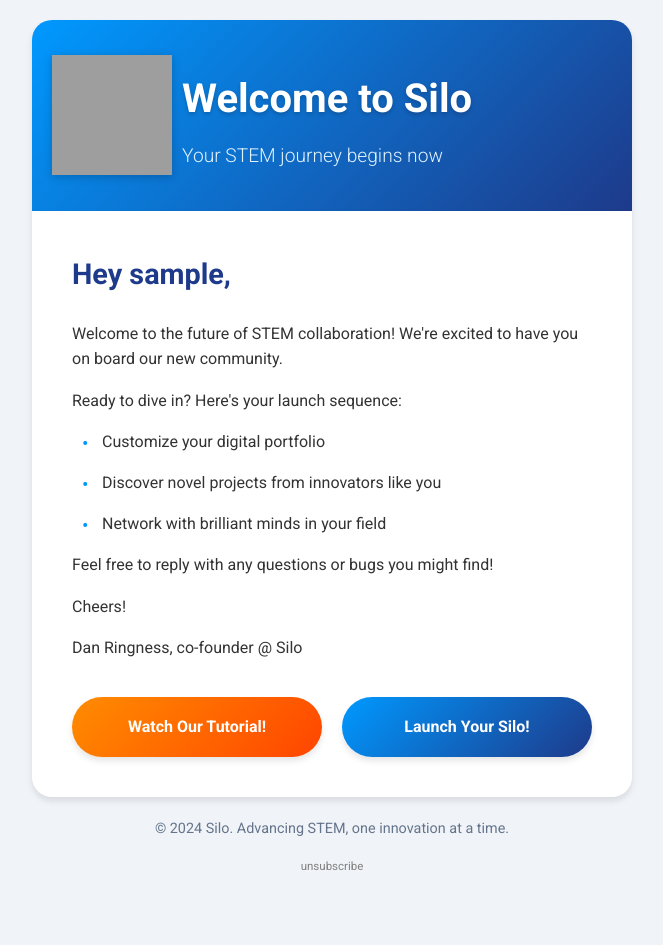
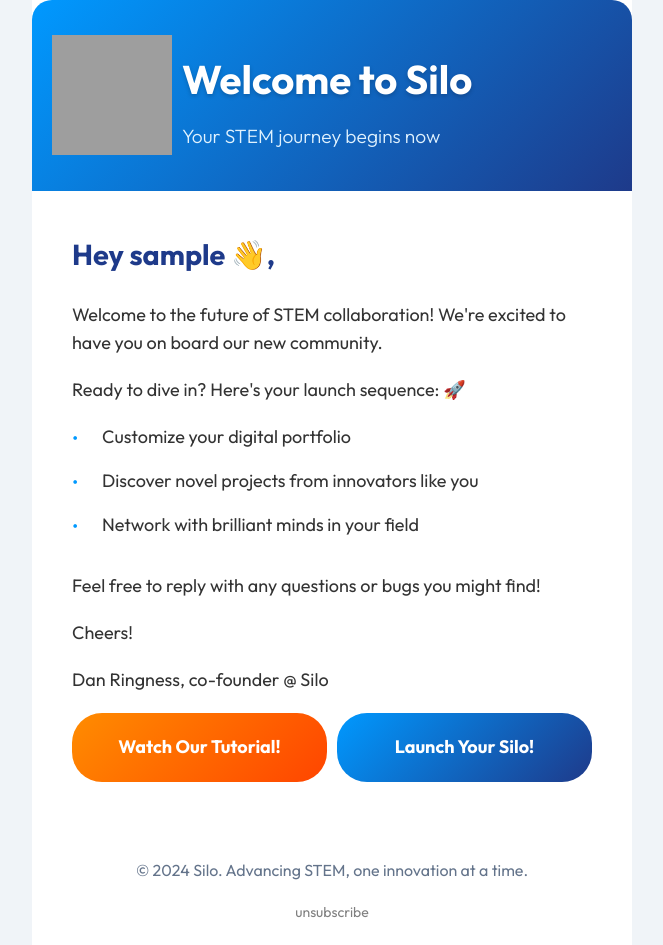
Before and after one commit to Bykho/SiloBackendLaunch1, a Flask app: template src/templates/welcome_email.html in a window 1280 px wide. Shown: the whole page, without its empty margins (308-971 px from the left). Before the commit the page ends 870 px from the top, so only its background shows below. Run offline with Flask 3, Linux system fonts and the light colour scheme; the template is opened without the code that fills it: most values are stand-ins (such as "Sample title", 1, 10 or a date in 2020); grey boxes are pictures that could not be loaded.

Commit message:
email mods

```diff
--- a/src/templates/welcome_email.html
+++ b/src/templates/welcome_email.html
@@ -4,167 +4,70 @@
     <meta charset="UTF-8">
     <meta name="viewport" content="width=device-width, initial-scale=1.0">
     <title>Welcome to Silo</title>
+    <!--[if !mso]><!-->
+    <link href="https://fonts.googleapis.com/css2?family=Outfit:wght@300;400;700&display=swap" rel="stylesheet">
+    <!--<![endif]-->
     <style>
-        @import url('https://fonts.googleapis.com/css2?family=Roboto:wght@300;400;700&display=swap');
-
-        body {
-            font-family: 'Roboto', sans-serif;
-            line-height: 1.6;
-            color: #333333;
-            background-color: #f0f4f8;
-            margin: 0;
-            padding: 0;
-        }
-        .container {
-            max-width: 600px;
-            margin: 0 auto;
-            padding: 20px;
-        }
-        .header {
-            background: linear-gradient(135deg, #0099ff, #1e3a8a);
-            text-align: center;
-            padding: 20px;
-            border-radius: 20px 20px 0 0;
-            box-shadow: 0 4px 6px rgba(0,0,0,0.1);
-            display: flex;
-            align-items: center;
-            justify-content: left;
-        }
-        .logo {
-            width: 120px;
-            height: 120px;
-            margin-right: 10px;
-            margin-left: 0px;
-            filter: drop-shadow(0 2px 4px rgba(0,0,0,0.2));
-        }
-        .header-text {
-            text-align: left;
-            color: #ffffff;
-        }
-        .content {
-            background-color: #ffffff;
-            padding: 40px;
-            border-radius: 0 0 20px 20px;
-            box-shadow: 0 4px 6px rgba(0,0,0,0.1);
-        }
-        h1 {
-            color: #ffffff;
-            font-weight: 700;
-            margin-bottom: 10px;
-            font-size: 2.5em;
-            text-shadow: 0 2px 4px rgba(0,0,0,0.2);
-        }
-        h2 {
-            color: #1e3a8a;
-            font-weight: 700;
-            font-size: 1.8em;
-            margin-top: 0; /* Reduced top margin */
-        }
-        .subtitle {
-            color: #e0f2fe;
-            font-weight: 300;
-            margin-top: 0;
-            font-size: 1.2em;
-        }
-        .button {
-            display: flex;
-            align-items: center;
-            justify-content: center;
-            background: linear-gradient(135deg, #0099ff, #1e3a8a);
-            color: #ffffff !important;
-            text-decoration: none;
-            padding: 15px 30px;
-            border-radius: 30px;
-            margin-top: 20px;
-            font-weight: 700;
-            transition: all 0.3s ease;
-            box-shadow: 0 4px 6px rgba(0,0,0,0.1);
-            width: calc(50% - 10px);
-            box-sizing: border-box;
-            text-align: center;
-            height: 60px; /* Fixed height for both buttons */
-        }
-        .footer {
-            text-align: center;
-            margin-top: 20px;
-            font-size: 0.9em;
-            color: #64748b;
-        }
-        ul {
-            list-style-type: none;
-            padding-left: 0;
-        }
-        li {
-            margin-bottom: 15px;
-            padding-left: 30px;
-            position: relative;
-        }
-        li:before {
-            content: "\2022";
-            color: #0099ff;
-            font-size: 1.2em;
-            position: absolute;
-            left: 10px;
-        }
-        .youtube-button {
-            display: flex;
-            align-items: center;
-            justify-content: center;
-            background: linear-gradient(135deg, #ff8c00, #ff4500);
-            color: #ffffff !important;
-            text-decoration: none;
-            padding: 15px 30px;
-            border-radius: 30px;
-            margin-top: 20px;
-            font-weight: 700;
-            transition: all 0.3s ease;
-            box-shadow: 0 4px 6px rgba(0,0,0,0.1);
-            width: calc(50% - 10px);
-            box-sizing: border-box;
-            text-align: center;
-            height: 60px; /* Fixed height for both buttons */
-        }
-        .button-container {
-            display: flex;
-            justify-content: space-between;
-        }
-        .unsubscribe {
-            color: #808080;
-            font-size: 0.8em;
-            text-decoration: none;
-        }
+        @import url('https://fonts.googleapis.com/css2?family=Outfit:wght@300;400;700&display=swap');
     </style>
 </head>
-<body>
-    <div class="container">
-        <div class="header">
-            <img src="https://www.silorepo.com/silo_logo.png" alt="Silo Logo" class="logo">
-            <div class="header-text">
-                <h1>Welcome to Silo</h1>
-                <p class="subtitle">Your STEM journey begins now</p>
-            </div>
-        </div>
-        <div class="content">
-            <h2>Hey {{ username }},</h2>
-            <p>Welcome to the future of STEM collaboration! We're excited to have you on board our new community.</p>
-            <p>Ready to dive in? Here's your launch sequence:</p>
-            <ul>
-                <li>Customize your digital portfolio</li>
-                <li>Discover novel projects from innovators like you</li>
-                <li>Network with brilliant minds in your field</li>
-            </ul>
-            <p>Feel free to reply with any questions or bugs you might find! </p>
-            <p>Cheers!</p>
-            <p>Dan Ringness, co-founder @ Silo</p>
-            <div class="button-container">
-                <a href="https://www.youtube.com/watch?v=dQw4w9WgXcQ" class="youtube-button">Watch Our Tutorial!</a>
-                <a href="#" class="button">Launch Your Silo! </a>
-            </div>
-        </div>
-        <div class="footer">
-            <p>&copy; 2024 Silo. Advancing STEM, one innovation at a time.</p>
-            <a href="https://www.silorepo.com/unsubscribe" class="unsubscribe">unsubscribe</a>
-        </div>
-    </div>
+<body style="font-family: 'Outfit', Arial, sans-serif; line-height: 1.6; color: #333333; background-color: #f0f4f8; margin: 0; padding: 0; font-size: 16px;">
+    <table cellpadding="0" cellspacing="0" border="0" width="100%" style="max-width: 600px; margin: 0 auto; background-color: #ffffff;">
+        <tr>
+            <td style="padding: 20px; background: linear-gradient(135deg, #0099ff, #1e3a8a); border-radius: 20px 20px 0 0;">
+                <table cellpadding="0" cellspacing="0" border="0" width="100%">
+                    <tr>
+                        <td width="120" style="vertical-align: middle;">
+                            <img src="https://www.silorepo.com/silo_logo.png" alt="Silo Logo" width="120" height="120" style="display: block; margin-right: 10px;">
+                        </td>
+                        <td style="vertical-align: middle; color: #ffffff;">
+                            <h1 style="font-family: 'Outfit', Arial, sans-serif; color: #ffffff; font-weight: 700; margin-bottom: 10px; font-size: 2.5em; text-shadow: 0 2px 4px rgba(0,0,0,0.2);">Welcome to Silo</h1>
+                            <p style="font-family: 'Outfit', Arial, sans-serif; color: #e0f2fe; font-weight: 300; margin-top: 0; font-size: 1.2em;">Your STEM journey begins now</p>
+                        </td>
+                    </tr>
+                </table>
+            </td>
+        </tr>
+        <tr>
+            <td style="padding: 40px;">
+                <h2 style="font-family: 'Outfit', Arial, sans-serif; color: #1e3a8a; font-weight: 700; font-size: 1.8em; margin-top: 0;">Hey {{ username }} 👋,</h2>
+                <p style="font-size: 18px;">Welcome to the future of STEM collaboration! We're excited to have you on board our new community.</p>
+                <p style="font-size: 18px;">Ready to dive in? Here's your launch sequence: 🚀</p>
+                <table cellpadding="0" cellspacing="0" border="0" width="100%">
+                    <tr>
+                        <td width="30" style="vertical-align: top; color: #0099ff; font-size: 1.2em;">&#8226;</td>
+                        <td style="padding-bottom: 15px; font-size: 18px;">Customize your digital portfolio</td>
+                    </tr>
+                    <tr>
+                        <td width="30" style="vertical-align: top; color: #0099ff; font-size: 1.2em;">&#8226;</td>
+                        <td style="padding-bottom: 15px; font-size: 18px;">Discover novel projects from innovators like you</td>
+                    </tr>
+                    <tr>
+                        <td width="30" style="vertical-align: top; color: #0099ff; font-size: 1.2em;">&#8226;</td>
+                        <td style="padding-bottom: 15px; font-size: 18px;">Network with brilliant minds in your field</td>
+                    </tr>
+                </table>
+                <p style="font-size: 18px;">Feel free to reply with any questions or bugs you might find!</p>
+                <p style="font-size: 18px;">Cheers!</p>
+                <p style="font-size: 18px;">Dan Ringness, co-founder @ Silo</p>
+                <table cellpadding="0" cellspacing="0" border="0" width="100%">
+                    <tr>
+                        <td width="50%" style="padding-right: 5px;">
+                            <a href="https://www.youtube.com/watch?v=dQw4w9WgXcQ" style="font-family: 'Outfit', Arial, sans-serif; display: block; background: linear-gradient(135deg, #ff8c00, #ff4500); color: #ffffff; text-decoration: none; padding: 20px; border-radius: 30px; font-weight: 700; text-align: center; font-size: 18px;">Watch Our Tutorial!</a>
+                        </td>
+                        <td width="50%" style="padding-left: 5px;">
+                            <a href="#" style="font-family: 'Outfit', Arial, sans-serif; display: block; background: linear-gradient(135deg, #0099ff, #1e3a8a); color: #ffffff; text-decoration: none; padding: 20px; border-radius: 30px; font-weight: 700; text-align: center; font-size: 18px;">Launch Your Silo!</a>
+                        </td>
+                    </tr>
+                </table>
+            </td>
+        </tr>
+        <tr>
+            <td style="padding: 20px; text-align: center; font-size: 16px; color: #64748b;">
+                <p>&copy; 2024 Silo. Advancing STEM, one innovation at a time.</p>
+                <a href="https://www.silorepo.com/unsubscribe" style="color: #808080; font-size: 14px; text-decoration: none;">unsubscribe</a>
+            </td>
+        </tr>
+    </table>
 </body>
 </html>
```
